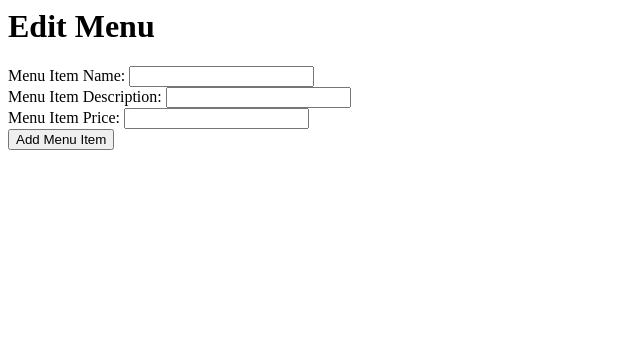
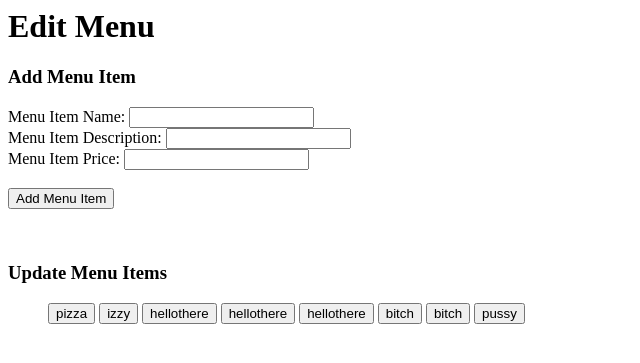
Before and after one commit to srh95/CSDS-393-Project-, a Django app: page /restaurant/edit_menu/1/ in a window 1280 px wide. Shown: the top 363 px of the page, without its empty margins (0-640 px from the left). Run offline with Django 3.2, Linux system fonts and the light colour scheme; data comes from the database, SQL or seed files in the repository; both versions use the stored data as it was after the commit.

Commit message:
edit menu items

```diff
--- a/Project/website/forms.py
+++ b/Project/website/forms.py
@@ -7,10 +7,19 @@ class RegisterForm(forms.Form):
     password1 = forms.CharField(label='password', max_length=50, required=True)
     password2 = forms.CharField(label='password*', max_length=50, required=True)
 
-class EditMenuForm(forms.Form):
+class AddMenuItemForm(forms.Form):
     menuitemname = forms.CharField(label='menuitemname',max_length=50, required=True)
     menuitemdescription = forms.CharField(label='menuitemdescription', max_length=50, required=True)
-    menuitemprice = forms.IntegerField(label='menuitemprice', required=True)
+    menuitemprice = forms.FloatField(label='menuitemprice', required=True)
+
+class UpdateMenuItemNameForm(forms.Form):
+    menuitemname = forms.CharField(label='menuitemname',max_length=50, required=True)
+
+class UpdateMenuItemDescriptionForm(forms.Form):
+    menuitemdescription = forms.CharField(label='menuitemdescription', max_length=500, required=True)
+
+class UpdateMenuItemPriceForm(forms.Form):
+    menuitemprice = forms.FloatField(label='menuitemprice', required=True)
 
 class LoginForm(forms.Form):
     restaurantname = forms.CharField(label='Restaurant Name',max_length=50, required=True)
--- a/Project/website/templates/website/edit_menu.html
+++ b/Project/website/templates/website/edit_menu.html
@@ -1,9 +1,10 @@
 <h1>Edit Menu</h1>
 
+<h3>Add Menu Item</h3>
 <form id="form" method="post">
     {% csrf_token %}
 
-    {% block content %}
+    {% block content-1 %}
     <form method="POST" class="form-group">
     <label for="menuitemname">Menu Item Name: </label>
     <input id="menuitemname" type="text" name="menuitemname" maxlength="100" required> <br>
@@ -12,12 +13,23 @@
     <input id="menuitemdescription" type="text" name="menuitemdescription" maxlength="500" required> <br>
 
     <label for="menuitemprice">Menu Item Price: </label>
-    <input id="menuitemprice" type="text" name="menuitemprice" maxlength="100" required> <br>
+    <input id="menuitemprice" type="text" name="menuitemprice" maxlength="100" required> <br> <br>
 
-    <button type="submit" class="btn btn-success">Add Menu Item</button>
+    <button type="submit" name="add" class="btn btn-success">Add Menu Item</button>
     </form>
     {% endblock %}
 
 </form>
+<br>
 
-<script> document.getElementById("form").elements["menuitemname"] </script>
+<h3>Update Menu Items</h3>
+
+    {% if menu_list %}
+        <ul>
+        {% for menu_item in menu_list %}
+            <button onclick="location.href='/website/restaurant/edit_menu_item/{{ menu_item.id }}';">{{ menu_item.menu_item_name}}</button>
+        {% endfor %}
+        </ul>
+    {% else %}
+        <p>No menu items are available.</p>
+    {% endif %}
--- a/Project/website/templates/website/menu_item.html
+++ b/Project/website/templates/website/menu_item.html
@@ -4,3 +4,5 @@
     <li>Price: $ {{ menu_item.menu_item_price }}</li>
     <button onclick="add(request, menu_item.id)">Add to Cart</button>
 </ul>
+
+<button onclick="location.href='/website/restaurant/{{ menu_item.restaurant_id  }}';">Restaurent Home</button>
--- a/Project/website/urls.py
+++ b/Project/website/urls.py
@@ -10,7 +10,8 @@ urlpatterns = [
     path('restaurant/menu_list/<int:menu_item_id>/', views.menu_item, name='menuitem'),
     path('restaurant/menu_list/', views.menu_list, name='menulist'),
     path('restaurant/<int:restaurant_id>/', views.restaurant, name='restaurant'),
-    path('restaurant/edit_menu/<int:restaurant_id>/', views.edit_menu, name='editmenu'),
+    path('restaurant/edit_menu/<int:restaurant_id>/', views.add_menu_item, name='addmenuitem'),
+    path('restaurant/edit_menu_item/<int:menu_item_id>', views.edit_menu_item, name='editmenuitem'),
     path('restaurant/', views.restaurant_list, name='restaurants'),
     path('search/', views.search, name='search'),
     path('order-summary/', OrderSummaryView.as_view(), name='order-summary')
--- a/Project/website/views.py
+++ b/Project/website/views.py
@@ -5,8 +5,11 @@ from django.template import loader
 from django.core.exceptions import ObjectDoesNotExist
 from django.shortcuts import get_object_or_404, render, redirect
 from .forms import RegisterForm
-from .forms import EditMenuForm
+from .forms import AddMenuItemForm
 from .forms import LoginForm
+from .forms import UpdateMenuItemNameForm
+from .forms import UpdateMenuItemDescriptionForm
+from .forms import UpdateMenuItemPriceForm
 from django.core.exceptions import ValidationError
 from .models import (
     Order,
@@ -41,10 +44,11 @@ def restaurant_list(request):
     context = {'restaurant_list': restaurant_list,}
     return render(request, 'website/restaurants.html', context)
 
-def edit_menu(request, restaurant_id):
+def add_menu_item(request, restaurant_id):
     restaurant = get_object_or_404(Restaurant, pk=restaurant_id)
+    menu_list = MenuItem.objects.filter(restaurant__pk = restaurant_id)
     if request.method == 'POST':
-        form = EditMenuForm(request.POST)
+        form = AddMenuItemForm(request.POST)
         if form.is_valid():
             database = MenuItem.objects.create(
             restaurant = restaurant,
@@ -56,8 +60,45 @@ def edit_menu(request, restaurant_id):
             url = '/website/restaurant/' + str(restaurant_id)
             return HttpResponseRedirect(url)
     else:
-        form = RegisterForm()
-    return render(request, 'website/edit_menu.html', {'form' : form, 'restaurant_id': restaurant_id})
+        form = AddMenuItemForm()
+        context = {'form' : form, 'menu_list' : menu_list, 'restaurant_id' : restaurant_id}
+    return render(request, 'website/edit_menu.html', context)
+
+def edit_menu_item(request, menu_item_id):
+    menu_item = get_object_or_404(MenuItem, pk=menu_item_id)
+    if request.method=='POST' and 'btnform1' in request.POST:
+        form = UpdateMenuItemNameForm(request.POST)
+        if form.is_valid():
+            print(form.cleaned_data['menuitemname'])
+            menu_item.menu_item_name = form.cleaned_data['menuitemname']
+            menu_item.save(update_fields=['menu_item_name'])
+            url = '/website/restaurant/menu_list/' + str(menu_item.id)
+            return HttpResponseRedirect(url)
+
+    if request.method=='POST' and 'btnform2' in request.POST:
+        form = UpdateMenuItemDescriptionForm(request.POST)
+        if form.is_valid():
+            print(form.cleaned_data['menuitemdescription'])
+            menu_item.menu_item_description = form.cleaned_data['menuitemdescription']
+            menu_item.save(update_fields=['menu_item_description'])
+            url = '/website/restaurant/menu_list/' + str(menu_item.id)
+            return HttpResponseRedirect(url)
+
+    if request.method=='POST' and 'btnform3' in request.POST:
+        form = UpdateMenuItemPriceForm(request.POST)
+        if form.is_valid():
+            print(form.cleaned_data['menuitemprice'])
+            menu_item.menu_item_price = form.cleaned_data['menuitemprice']
+            menu_item.save(update_fields=['menu_item_price'])
+            url = '/website/restaurant/menu_list/' + str(menu_item.id)
+            return HttpResponseRedirect(url)
+
+    else:
+        form = UpdateMenuItemDescriptionForm()
+    return render(request, 'website/edit_menu_item.html', {'form': form, 'menu_item' : menu_item,})
+
+    # if request.method=='POST' and 'btnform2' in request.POST:
+
 
 def register(request):
     if request.method == 'POST':
```
Also changed, not shown: Project/website/templates/website/edit_menu_item.html (added, +27 -0 lines), Project/db.sqlite3.
